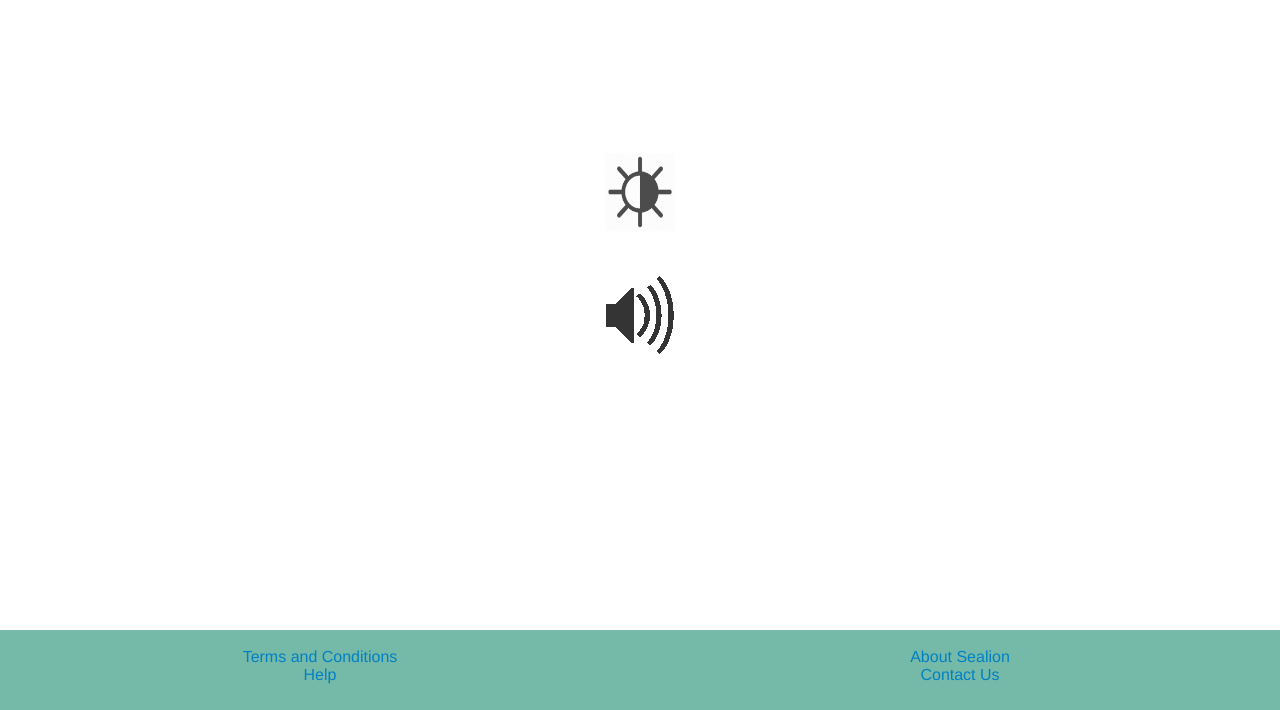
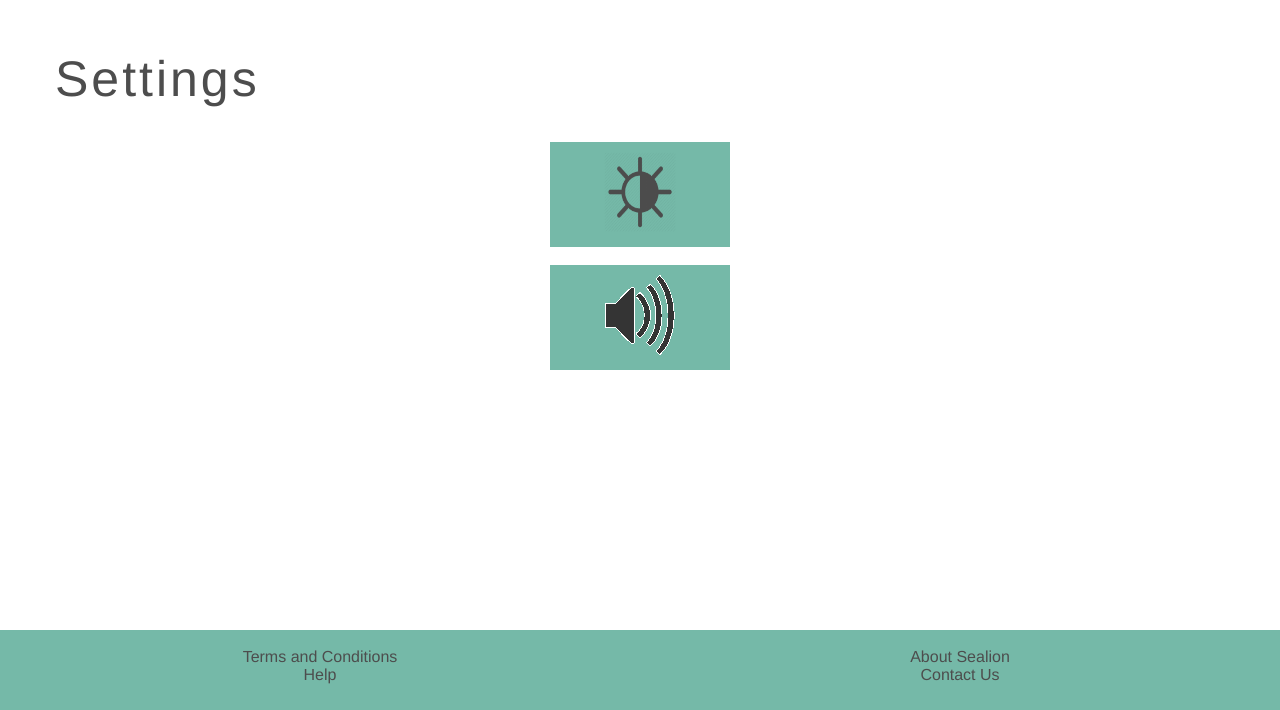
Before and after one commit to ZarinStar/Sealion-WireFrameDemo, a PHP site: page /settings.html in a window 1280 px wide. Shown: the part 90-800 px from the top of the page. Run offline with PHP 8.4, Linux system fonts and the light colour scheme.

Commit message:
Fixed up colours

```diff
--- a/stylesheet.css
+++ b/stylesheet.css
@@ -49,7 +49,7 @@ a.gear {
 div.buttonLink {
     height: 85px;
     width: 15%;
-    background-color: white;
+    background-color: rgb(117,185,168);
     padding-top: 10px;
     padding-bottom: 10px;
 }
@@ -57,7 +57,7 @@ div.buttonLink {
 div.backPageButton {
     height: 55px;
     width: 90px;
-    background-color: white;
+    background-color: rgb(117,185,168);
 }
 
 div.header {
@@ -103,7 +103,8 @@ div.header {
 }
 #column > a {
   text-decoration: none;
-  color: rgb(0,129,196);
+  color: #4d4d4d;
+  /*color: rgb(0,129,196);*/
   font-family: "Helvetica";
 }
 #footer:after {
@@ -132,7 +133,8 @@ div.contactUsButton {
     text-align: center;
 }
 h1.contactUs {
-  color: white;
+  /*color: white;*/
+  color: #4d4d4d;
   margin-left: 15px;
 }
 a.contactUsButton{
```
